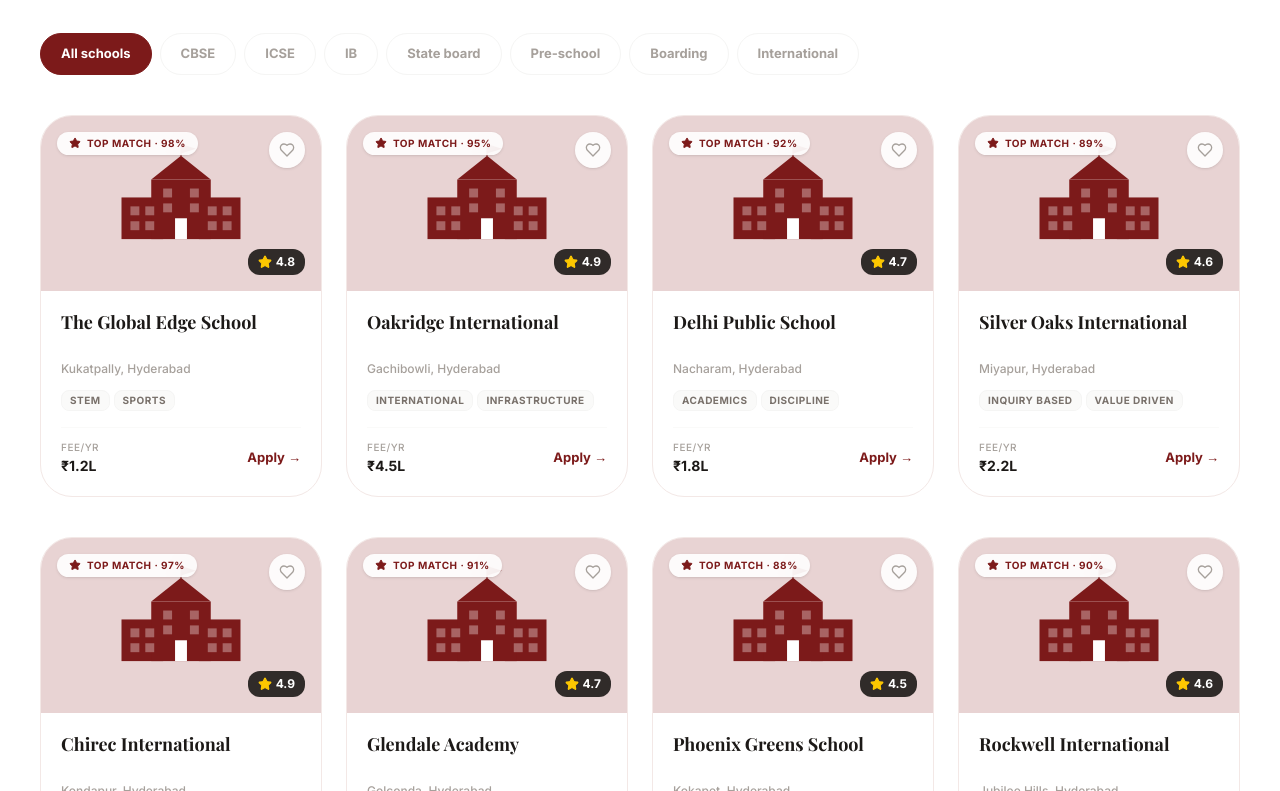
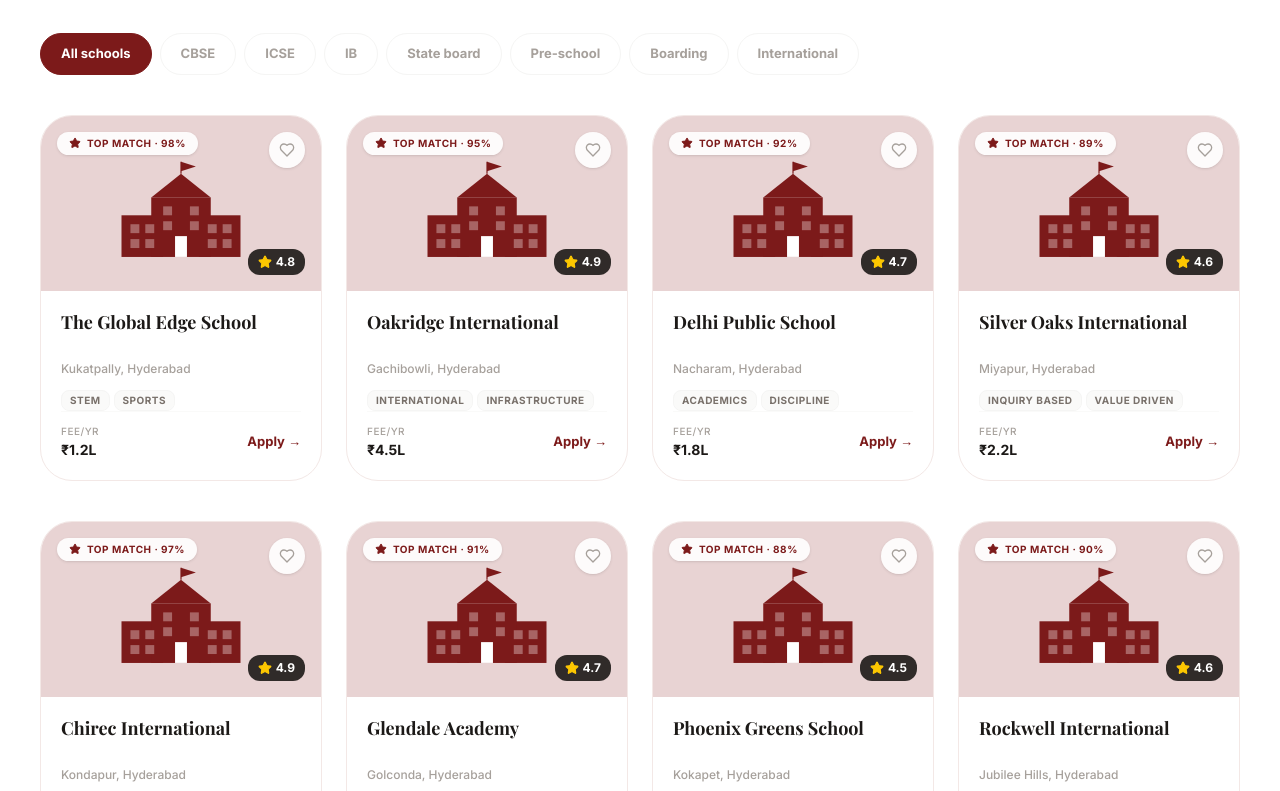
Before and after one commit to modupalliharshini/pickmyschoolai, a React (Vite) app: page / in a window 1280 px wide. Shown: the part 869-1660 px from the top of the page. Built offline with nearby package versions, Linux system fonts and the light colour scheme; a web font is replaced by a local one.

Commit message:
layout fix

```diff
--- a/src/components/SchoolCard.jsx
+++ b/src/components/SchoolCard.jsx
@@ -8,8 +8,11 @@
   const navigate = useNavigate();
 
   return (
-    <div className="bg-white rounded-[32px] border border-[#F3E8E6] overflow-hidden hover:shadow-[0_20px_40px_-15px_rgba(124,26,26,0.12)] transition-all duration-300 group">
-      <div className="relative aspect-[16/10]">
+    <div
+      onClick={() => navigate('/school/' + s.id)}
+      className="bg-white rounded-[32px] border border-[#F3E8E6] overflow-hidden hover:shadow-[0_20px_40px_-15px_rgba(124,26,26,0.12)] transition-all duration-300 group cursor-pointer h-full flex flex-col"
+    >
+      <div className="relative aspect-[16/10] shrink-0">
         <SchoolIllustration />
         <div className="absolute top-2 left-2 sm:top-4 sm:left-4 bg-white/90 backdrop-blur-md rounded-full px-2 py-0.5 sm:px-3 sm:py-1 flex items-center gap-1 sm:gap-1.5 shadow-sm z-10">
           <Star className="w-2.5 h-2.5 sm:w-3 sm:h-3 fill-[#7C1A1A] text-[#7C1A1A]" />
@@ -26,7 +29,7 @@
           <span className="text-[10px] sm:text-[12px] font-bold">{s.rating}</span>
         </div>
       </div>
-      <div className="p-3 sm:p-5">
+      <div className="p-3 sm:p-5 flex-1 flex flex-col">
         <h3 className="font-serif text-[15px] sm:text-[18px] font-bold text-stone-900 leading-tight group-hover:text-[#7C1A1A] transition-colors line-clamp-2 min-h-[2.5em]">{s.name}</h3>
         <p className="text-stone-400 text-[11px] sm:text-[12px] mt-1 font-medium truncate">{s.location}</p>
 
@@ -38,7 +41,7 @@
           ))}
         </div>
 
-        <div className="mt-4 pt-3 border-t border-stone-50 flex flex-col sm:flex-row items-start sm:items-center justify-between gap-2">
+        <div className="mt-auto pt-3 border-t border-stone-50 flex flex-col sm:flex-row items-start sm:items-center justify-between gap-2">
           <div>
             <span className="text-stone-400 text-[10px] font-medium uppercase tracking-wider block">Fee/Yr</span>
             <div className="text-stone-900 font-bold text-[13px] sm:text-[14px]">{s.fee}</div>
--- a/src/components/SchoolIllustration.jsx
+++ b/src/components/SchoolIllustration.jsx
@@ -4,38 +4,38 @@
   <div className="w-full h-full bg-[#E8D3D3] flex items-center justify-center relative overflow-hidden">
     <svg viewBox="0 0 400 240" className="w-[85%] h-auto">
       {/* Side blocks */}
-      <rect x="100" y="110" width="70" height="70" fill="#7C1A1A" />
-      <rect x="230" y="110" width="70" height="70" fill="#7C1A1A" />
+      <rect x="100" y="140" width="70" height="70" fill="#7C1A1A" />
+      <rect x="230" y="140" width="70" height="70" fill="#7C1A1A" />
 
       {/* Middle block */}
-      <rect x="150" y="80" width="100" height="100" fill="#7C1A1A" />
+      <rect x="150" y="110" width="100" height="100" fill="#7C1A1A" />
 
       {/* Roof */}
-      <path d="M150 80 L200 40 L250 80 Z" fill="#7C1A1A" />
+      <path d="M150 110 L200 70 L250 110 Z" fill="#7C1A1A" />
 
       {/* Flag */}
-      <line x1="200" y1="40" x2="200" y2="20" stroke="#7C1A1A" strokeWidth="2" />
-      <path d="M200 20 L225 28 L200 36 Z" fill="#7C1A1A" />
+      <line x1="200" y1="70" x2="200" y2="50" stroke="#7C1A1A" strokeWidth="2" />
+      <path d="M200 50 L225 58 L200 66 Z" fill="#7C1A1A" />
 
       {/* Windows on side blocks */}
-      <rect x="115" y="125" width="15" height="15" fill="#E8D3D3" opacity="0.4" />
-      <rect x="140" y="125" width="15" height="15" fill="#E8D3D3" opacity="0.4" />
-      <rect x="115" y="150" width="15" height="15" fill="#E8D3D3" opacity="0.4" />
-      <rect x="140" y="150" width="15" height="15" fill="#E8D3D3" opacity="0.4" />
+      <rect x="115" y="155" width="15" height="15" fill="#E8D3D3" opacity="0.4" />
+      <rect x="140" y="155" width="15" height="15" fill="#E8D3D3" opacity="0.4" />
+      <rect x="115" y="180" width="15" height="15" fill="#E8D3D3" opacity="0.4" />
+      <rect x="140" y="180" width="15" height="15" fill="#E8D3D3" opacity="0.4" />
 
-      <rect x="245" y="125" width="15" height="15" fill="#E8D3D3" opacity="0.4" />
-      <rect x="270" y="125" width="15" height="15" fill="#E8D3D3" opacity="0.4" />
-      <rect x="245" y="150" width="15" height="15" fill="#E8D3D3" opacity="0.4" />
-      <rect x="270" y="150" width="15" height="15" fill="#E8D3D3" opacity="0.4" />
+      <rect x="245" y="155" width="15" height="15" fill="#E8D3D3" opacity="0.4" />
+      <rect x="270" y="155" width="15" height="15" fill="#E8D3D3" opacity="0.4" />
+      <rect x="245" y="180" width="15" height="15" fill="#E8D3D3" opacity="0.4" />
+      <rect x="270" y="180" width="15" height="15" fill="#E8D3D3" opacity="0.4" />
 
       {/* Windows on middle block */}
-      <rect x="170" y="95" width="15" height="15" fill="#E8D3D3" opacity="0.4" />
-      <rect x="215" y="95" width="15" height="15" fill="#E8D3D3" opacity="0.4" />
-      <rect x="170" y="120" width="15" height="15" fill="#E8D3D3" opacity="0.4" />
-      <rect x="215" y="120" width="15" height="15" fill="#E8D3D3" opacity="0.4" />
+      <rect x="170" y="125" width="15" height="15" fill="#E8D3D3" opacity="0.4" />
+      <rect x="215" y="125" width="15" height="15" fill="#E8D3D3" opacity="0.4" />
+      <rect x="170" y="150" width="15" height="15" fill="#E8D3D3" opacity="0.4" />
+      <rect x="215" y="150" width="15" height="15" fill="#E8D3D3" opacity="0.4" />
 
       {/* Door */}
-      <rect x="190" y="145" width="20" height="35" fill="white" />
+      <rect x="190" y="175" width="20" height="35" fill="white" />
     </svg>
   </div>
 );
```
